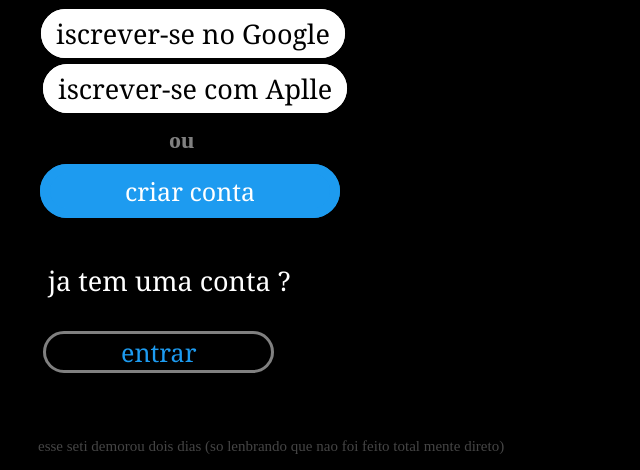
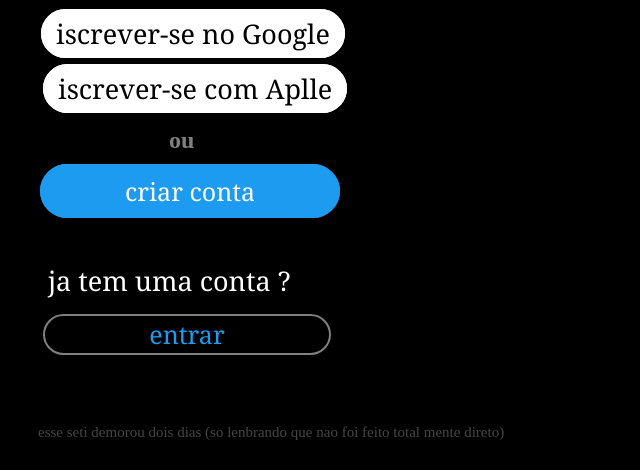
Before and after one commit to thiagoRamos26/essex, a plain HTML site: page index.html in a window 1280 px wide. Shown: the part 405-875 px from the top of the page, without its empty margins (0-640 px from the left). Drawn offline with Linux system fonts and the light colour scheme.

Commit message:
Add files via upload

```diff
--- a/index.html
+++ b/index.html
@@ -49,9 +49,6 @@
     </a>
 </div>
 <div>
-    <br><br>
-</div>
-<div>
     <a class="en" href="../en/entrar"  target="_blank">
           entrar
     </a>
--- a/sx.css
+++ b/sx.css
@@ -1,6 +1,6 @@
 * {
     box-sizing: border-box;
-
+    text-align: left;
 }
 body {
     background-color: black;
@@ -94,7 +94,7 @@ body {
     text-decoration: none;
     color: #1d9bf0;
     border-radius: 57px;
-    border: 3px solid grey;
+    border: 2px solid grey;
     background-color: rgb(0, 0, 0);
     font-family: Georgia, 'Times New Roman', Times, serif;
     margin-right: 1px;
@@ -102,7 +102,11 @@ body {
     padding-left: 75px;
     padding-right: 75px;
     padding-top: 1px;
-    padding-bottom: 1px;
+    padding-bottom: 2px;
+    width: 288px;
+    display: block;
+    text-align: center;
+    margin-top: 15px;
 }
 .f {
     color: #454545;
```
